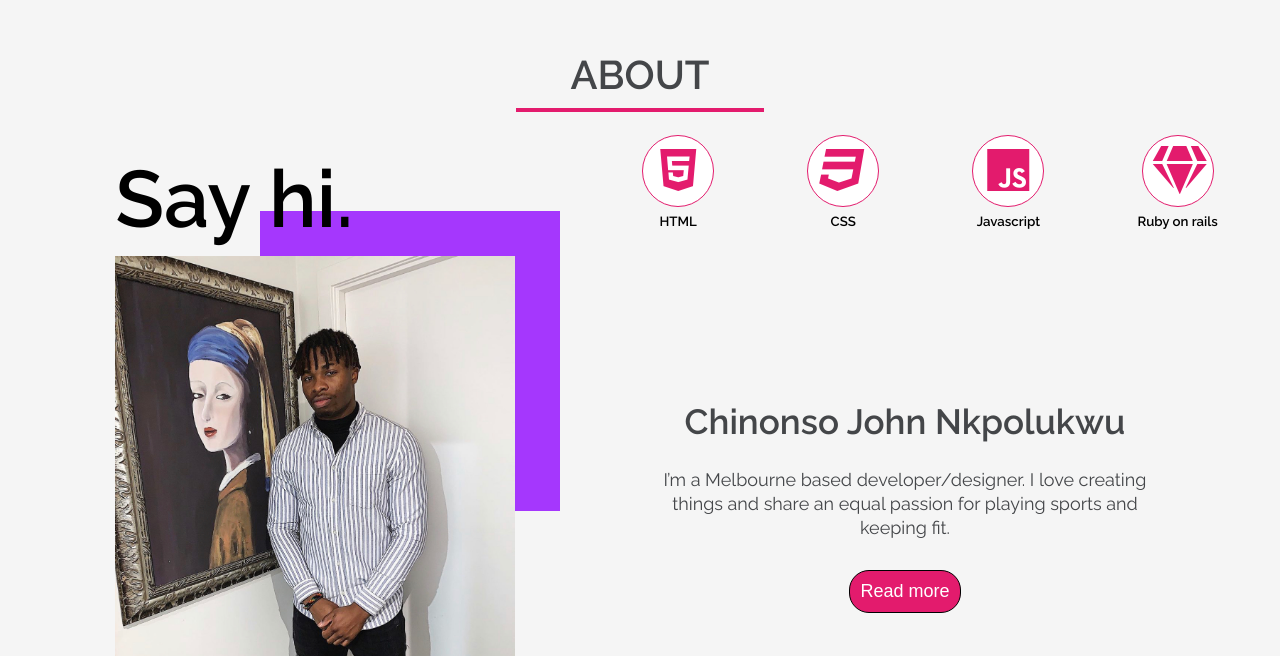
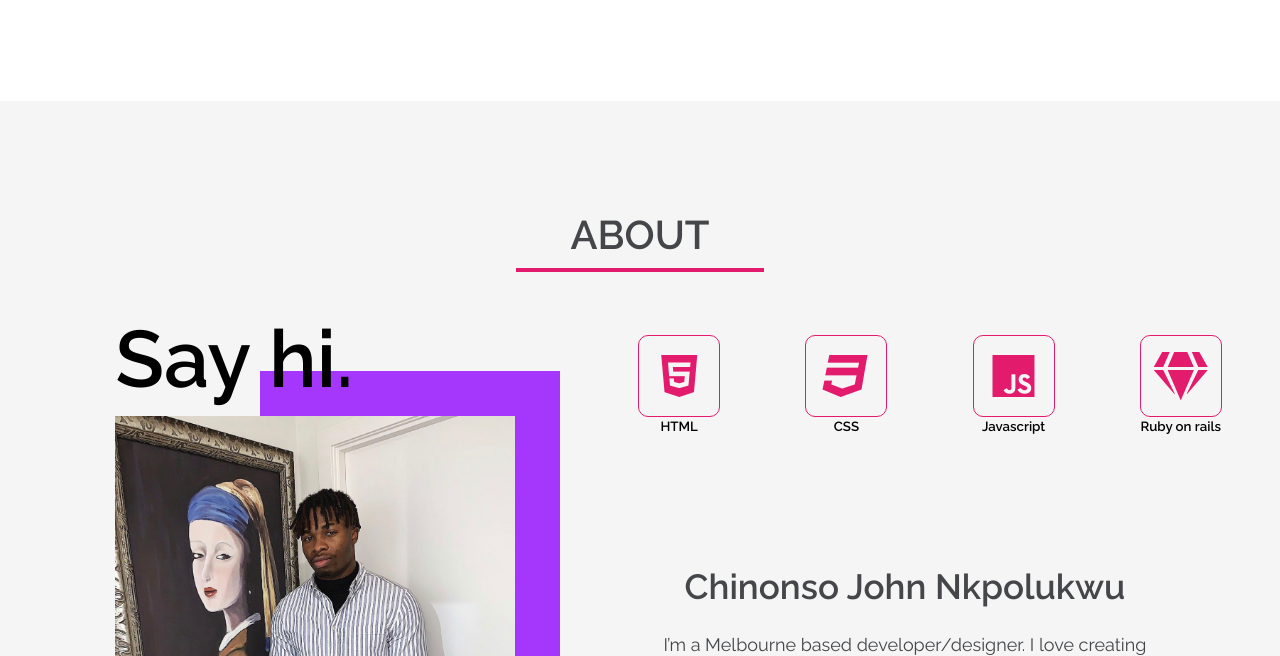
Before and after one commit to Johnnsonkp/Portfolio, a website: page index.html in a window 1280 px wide. Shown: the part 1699-2355 px from the top of the page. Drawn offline with Linux system fonts and the light colour scheme.

Commit message:
upgraded skill badges

```diff
--- a/styles/_about.scss
+++ b/styles/_about.scss
@@ -59,7 +59,7 @@
     right: -600px;
     display: flex;
     justify-content: space-around;
-    width: 50%;
+    width: 100%;
     text-align: center;
     display: none;
 }
@@ -70,10 +70,9 @@
     width: 50px;
     height: 50px;
     text-align: center;
-    border-radius: 100px;
-    background-color: #fff;
+    border-radius: 10px;
+    background-color: #f5f5f5;
     color: #e31b6d;
-
 }
 #about-section .about-content .about-me {
     position: absolute;
@@ -130,16 +129,42 @@
         width: 50px;
         height: 50px;
         text-align: center;
-        border-radius: 100px;
+        border-radius: 10px;
         // background-color: #e31b6d;
         // color: #fff;
 
     }
 }
+@media screen and (min-width: 1000px){
+    .dev-tools{
+        position: relative;
+        top: -695px;
+        right: -15px;
+        display: flex;
+        justify-content: space-around;
+        width: 100%;
+        margin: auto;
+        text-align: center;
+    }
+    .dev-tools i {
+        // border: solid 1px #e31b6d;
+        padding: 10px;
+        width: 60px;
+        height: 60px;
+        text-align: center;
+        border-radius: 10px;
+        display: flex;
+        align-items: center;
+        justify-content: center;
+        // background-color: #e31b6d;
+        // color: #fff;
+    }
+}
+
 @media screen and (min-width: 1200px){
     .dev-tools{
         position: relative;
-        top: -920px;
+        top: -880px;
         right: -290px;
         display: flex;
         justify-content: space-around;
--- a/styles/_media.scss
+++ b/styles/_media.scss
@@ -258,7 +258,7 @@
         font-size: 40px;
     }
     #projects-section{
-        height: 60vh;
+        height: 80vh;
         overflow-x: hidden;
         overflow-y: hidden;
     }
@@ -471,11 +471,15 @@
 }
 
 @media screen and (min-width: 1000px) {
+    //projects
+    #projects-section{
+        height: 80vh;
+    }
     //about me
     #about-section .about-content .greeting-img-wrapper{
         // height: 60vh;
         // display: inline-block;
-        // width: 80%;
+        // width: 160%;
         // display: inline-block;
         // margin-left: 20%;
         // margin-right: 20%;
@@ -494,7 +498,7 @@
         // align-items: center;
         position: relative;
         left: 200px;
-        top: -600px;
+        top: -660px;
         width: 91%;
     }
     //Blog
--- a/styles/_projects.scss
+++ b/styles/_projects.scss
@@ -30,6 +30,9 @@
 // #projects-section .projects-section {
 //     color: black;
 // }
+#projects-section .projects-content h1 {
+    margin-top: 100px;
+}
 #projects-section .project-img{
     margin-top: 0;
 }
```
Also changed, not shown: index.html (+1 -0 lines), styles/main.css, 3 other files.
